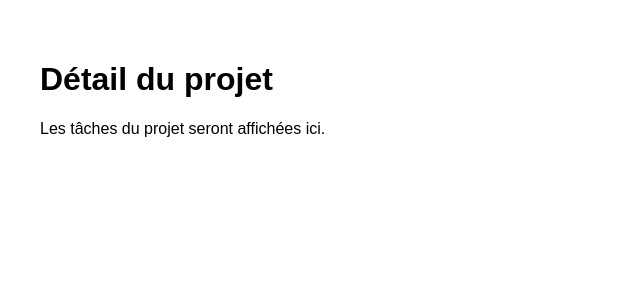
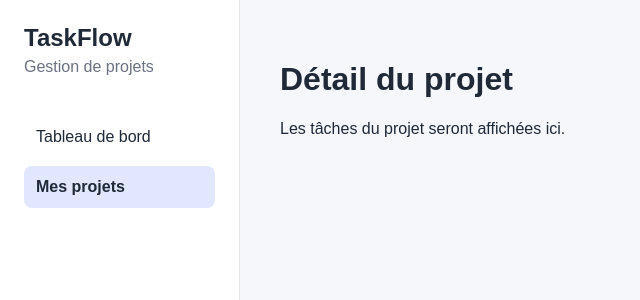
Before and after one commit to ir-kel/taskflow-react, a React (Vite) app: page /projets/1 in a window 1280 px wide. Shown: the top 300 px of the page, without its empty margins (0-640 px from the left). Built offline with nearby package versions, Linux system fonts and the light colour scheme.

Commit message:
feat: ajout du layout principal et de la barre latérale

```diff
--- a/src/App.jsx
+++ b/src/App.jsx
@@ -1,4 +1,5 @@
-import { Route, Routes } from 'react-router-dom'
+import { Navigate, Route, Routes } from 'react-router-dom'
+import MiseEnPage from './components/MiseEnPage.jsx'
 import Connexion from './pages/Connexion.jsx'
 import Inscription from './pages/Inscription.jsx'
 import Dashboard from './pages/Dashboard.jsx'
@@ -9,13 +10,42 @@ import NonTrouve from './pages/NonTrouve.jsx'
 function App() {
   return (
     <Routes>
-      <Route path="/" element={<Connexion />} />
-      <Route path="/connexion" element={<Connexion />} />
-      <Route path="/inscription" element={<Inscription />} />
-      <Route path="/dashboard" element={<Dashboard />} />
-      <Route path="/projets" element={<Projets />} />
-      <Route path="/projets/:id" element={<DetailProjet />} />
-      <Route path="*" element={<NonTrouve />} />
+      <Route
+        path="/"
+        element={<Navigate to="/connexion" replace />}
+      />
+
+      <Route
+        path="/connexion"
+        element={<Connexion />}
+      />
+
+      <Route
+        path="/inscription"
+        element={<Inscription />}
+      />
+
+      <Route element={<MiseEnPage />}>
+        <Route
+          path="/dashboard"
+          element={<Dashboard />}
+        />
+
+        <Route
+          path="/projets"
+          element={<Projets />}
+        />
+
+        <Route
+          path="/projets/:id"
+          element={<DetailProjet />}
+        />
+      </Route>
+
+      <Route
+        path="*"
+        element={<NonTrouve />}
+      />
     </Routes>
   )
 }
--- /dev/null
+++ b/src/components/BarreLaterale.jsx
@@ -0,0 +1,24 @@
+import { NavLink } from 'react-router-dom'
+
+function BarreLaterale() {
+  return (
+    <aside className="sidebar">
+      <div className="sidebar-logo">
+        <h1>TaskFlow</h1>
+        <p>Gestion de projets</p>
+      </div>
+
+      <nav className="sidebar-nav">
+        <NavLink to="/dashboard">
+          Tableau de bord
+        </NavLink>
+
+        <NavLink to="/projets">
+          Mes projets
+        </NavLink>
+      </nav>
+    </aside>
+  )
+}
+
+export default BarreLaterale
--- /dev/null
+++ b/src/components/MiseEnPage.jsx
@@ -0,0 +1,16 @@
+import { Outlet } from 'react-router-dom'
+import BarreLaterale from './BarreLaterale.jsx'
+
+function MiseEnPage() {
+  return (
+    <div className="app-layout">
+      <BarreLaterale />
+
+      <div className="app-content">
+        <Outlet />
+      </div>
+    </div>
+  )
+}
+
+export default MiseEnPage
--- a/src/index.css
+++ b/src/index.css
@@ -5,6 +5,61 @@
 body {
   margin: 0;
   font-family: Arial, sans-serif;
+  background: #f5f7fb;
+  color: #1f2937;
+}
+
+a {
+  color: inherit;
+  text-decoration: none;
+}
+
+.app-layout {
+  min-height: 100vh;
+  display: flex;
+}
+
+.sidebar {
+  width: 240px;
+  min-height: 100vh;
+  padding: 24px;
+  background: #ffffff;
+  border-right: 1px solid #e5e7eb;
+}
+
+.sidebar-logo h1 {
+  margin: 0;
+}
+
+.sidebar-logo p {
+  margin-top: 6px;
+  color: #6b7280;
+}
+
+.sidebar-nav {
+  display: flex;
+  flex-direction: column;
+  gap: 8px;
+  margin-top: 40px;
+}
+
+.sidebar-nav a {
+  padding: 12px;
+  border-radius: 8px;
+}
+
+.sidebar-nav a:hover {
+  background: #f3f4f6;
+}
+
+.sidebar-nav a.active {
+  background: #e0e7ff;
+  font-weight: 600;
+}
+
+.app-content {
+  flex: 1;
+  min-width: 0;
 }
 
 main {
```
